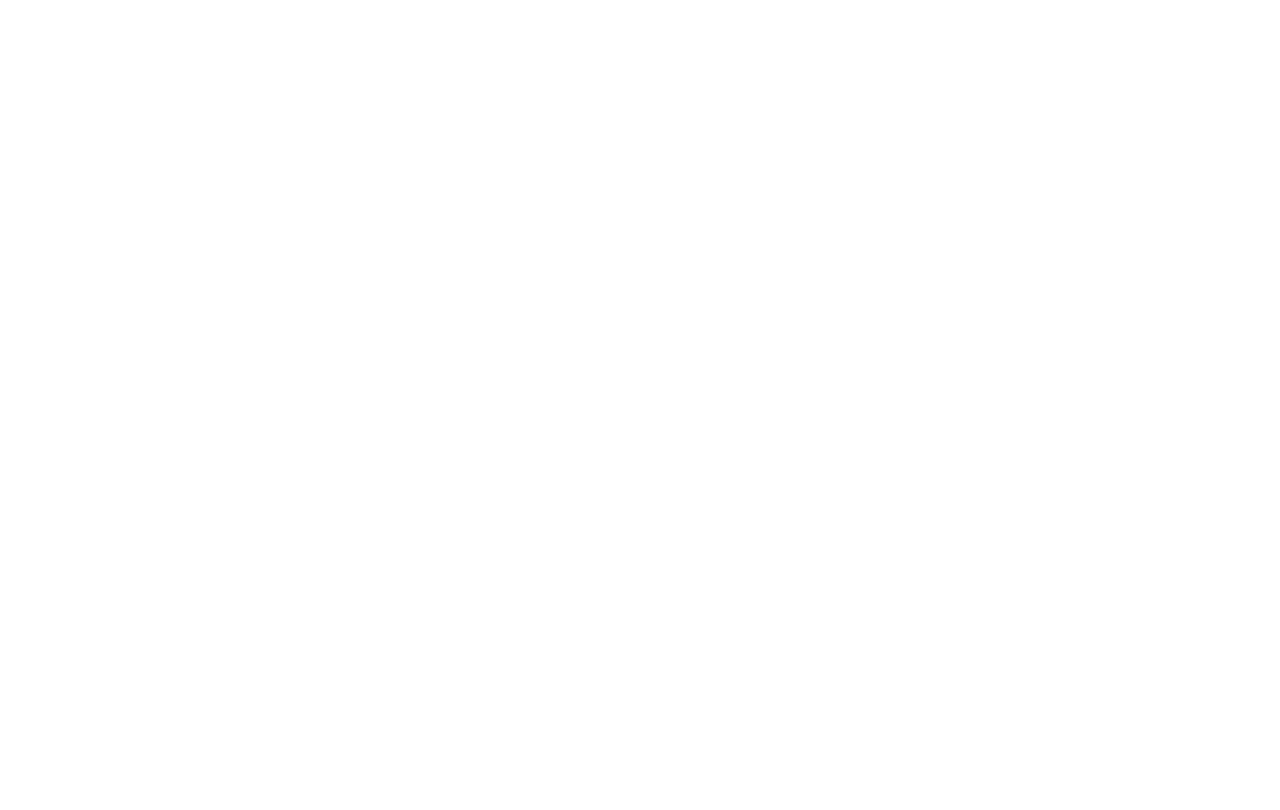
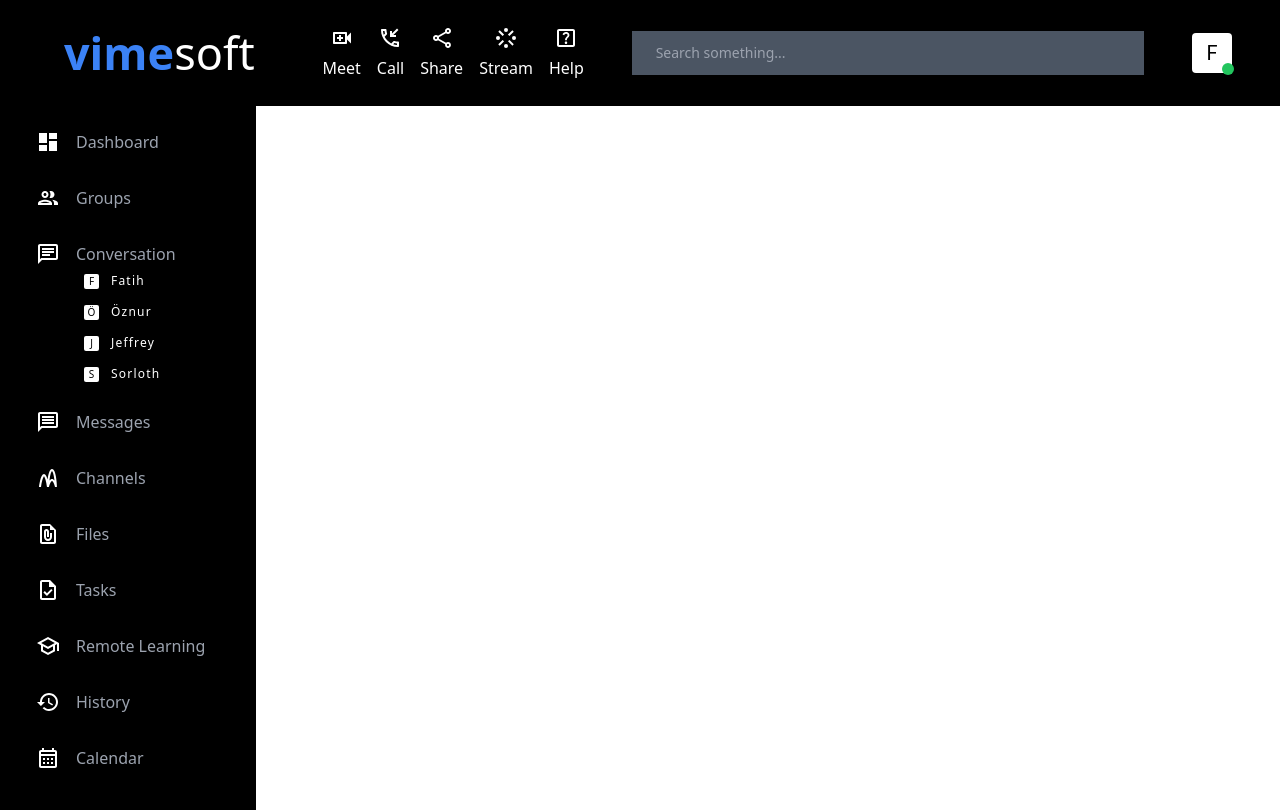
Before and after one commit to fatihgnc/tailwindcss-practice, a React (Create React App) app: page / in a window 1280 px wide. Built offline with nearby package versions, Linux system fonts and the light colour scheme.

Commit message:
add tailwindcss

```diff
--- a/package.json
+++ b/package.json
@@ -38,5 +38,10 @@
       "last 1 firefox version",
       "last 1 safari version"
     ]
+  },
+  "devDependencies": {
+    "autoprefixer": "^10.4.4",
+    "postcss": "^8.4.12",
+    "tailwindcss": "^3.0.24"
   }
 }
--- /dev/null
+++ b/postcss.config.js
@@ -0,0 +1,6 @@
+module.exports = {
+  plugins: {
+    tailwindcss: {},
+    autoprefixer: {},
+  },
+}
--- a/src/App.js
+++ b/src/App.js
@@ -1,5 +1,15 @@
+import Drawer from './components/Drawer';
+import Nav from './components/Nav';
+// import ChatScreen from './components/screens/ChatScreen';
+
 function App() {
-  return <></>;
+  return (
+    <>
+      <Nav />
+      <Drawer />
+      {/* <ChatScreen /> */}
+    </>
+  );
 }
 
 export default App;
--- /dev/null
+++ b/src/index.css
@@ -0,0 +1,3 @@
+@tailwind base;
+@tailwind components;
+@tailwind utilities;
--- a/src/index.js
+++ b/src/index.js
@@ -1,6 +1,7 @@
 import React from 'react';
 import ReactDOM from 'react-dom/client';
 import App from './App';
+import './index.css';
 
 const root = ReactDOM.createRoot(document.getElementById('root'));
 root.render(
--- /dev/null
+++ b/tailwind.config.js
@@ -0,0 +1,8 @@
+module.exports = {
+  mode: 'jit',
+  content: ['./src/**/*.{js,jsx,ts,tsx}'],
+  theme: {
+    extend: {},
+  },
+  plugins: [],
+};
```
Also changed, not shown: 1 other file (tests, documents, lock files or other folders).
